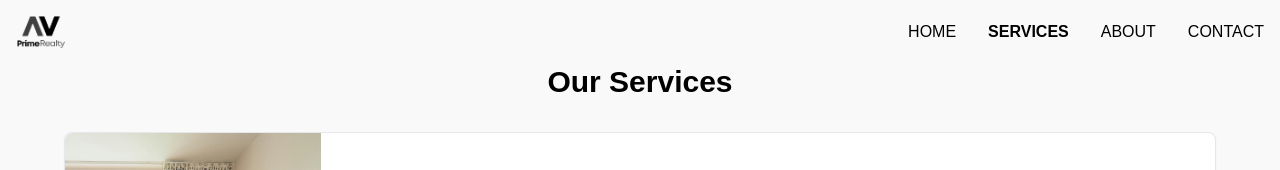
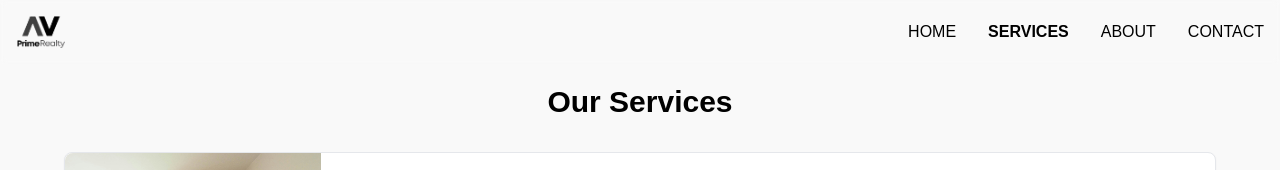
Before and after one commit to General-Tydeus/AVPrimeRealty, a React (Vite) app: page /services in a window 1280 px wide. Shown: the top 170 px of the page. Built offline with nearby package versions, Linux system fonts and the light colour scheme; a web font is replaced by a local one.

Commit message:
edit spacing
mt-5

```diff
--- a/src/pages/About.jsx
+++ b/src/pages/About.jsx
@@ -5,7 +5,7 @@ export default function About() {
   return (
     <div className="bg-clean min-h-screen py-16 px-4 text-primary">
       <div className="max-w-4xl mx-auto text-center fade-in-up">
-        <h1 className="text-4xl font-bold mb-4">About Us</h1>
+        <h1 className="text-4xl font-bold mt-5 mb-4">About Us</h1>
         <p className="text-lg mb-10 text-justify">
           Founded by Vinceheimer Abanilla, REB REA, AV Prime Realty is a
           full-service real estate company dedicated to providing comprehensive
--- a/src/pages/Contact.jsx
+++ b/src/pages/Contact.jsx
@@ -6,7 +6,7 @@ export default function Contact() {
       <div className="max-w-screen-xl mx-auto grid grid-cols-1 md:grid-cols-2 gap-8">
         {/* Left Section - Contact Information */}
         <div className="space-y-6">
-          <h1 className="text-4xl font-bold mb-4 text-center md:text-left">
+          <h1 className="text-4xl font-bold mt-5 mb-4 text-center md:text-left">
             Contact Us
           </h1>
           <p className="text-lg text-center md:text-left mb-10">
--- a/src/pages/Services.jsx
+++ b/src/pages/Services.jsx
@@ -78,7 +78,9 @@ export default function Services() {
 
   return (
     <div className="bg-clean min-h-screen py-16 px-4 text-primary fade-in-up">
-      <h2 className="text-3xl font-semibold text-center mb-8">Our Services</h2>
+      <h2 className="text-3xl font-semibold text-center mt-5 mb-8">
+        Our Services
+      </h2>
       <div className="max-w-7xl mx-auto flex justify-center items-center flex-wrap">
         {services.map((service) => (
           <a
```
